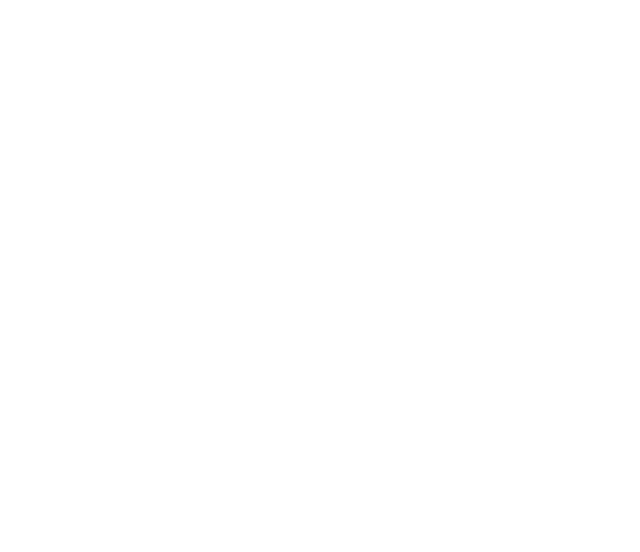
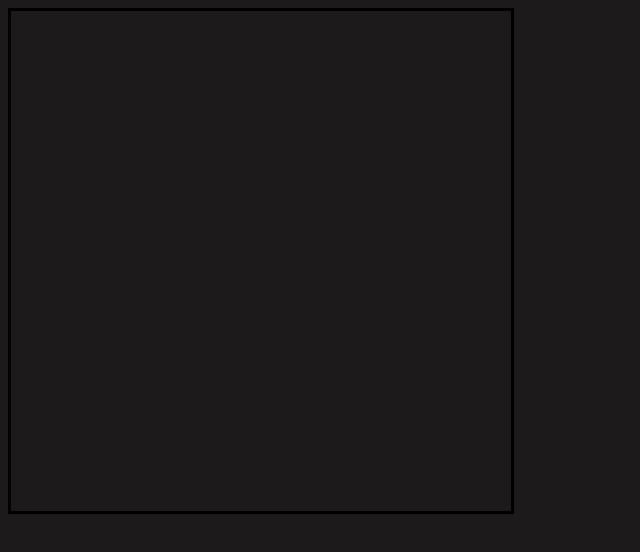
Before and after one commit to WebDvProjects/Etch-A-Sketch-Online, a plain HTML site: page index.html in a window 1280 px wide. Shown: the whole page, without its empty margins (0-640 px from the left). Drawn offline with Linux system fonts and the light colour scheme.

Commit message:
Squares added and drawing implemented

```diff
--- a/css/style.css
+++ b/css/style.css
@@ -0,0 +1,23 @@
+body{
+    background-color: rgb(28, 26, 26);
+}
+
+.canvas{
+    display: flex;
+    flex-wrap: wrap;
+    border: solid black;
+    padding: 0;
+
+    /* Take into consideration grid offsets */
+    width: 500px;
+    height: 500px;
+}
+
+.pixel{
+    /* border: solid; */
+    /* flex-grow: 0; */
+}
+
+/* .pixelate{
+  background-color: bisque;
+} */
--- a/index.html
+++ b/index.html
@@ -10,6 +10,7 @@
     <title>Etch-a-Sketch Online</title>
 </head>
 <body>
+    <div class="canvas"></div>
 
 </body>
 </html>
--- a/script.js
+++ b/script.js
@@ -0,0 +1,79 @@
+const canvas = document.querySelector(".canvas");
+let canvas_style = getComputedStyle(canvas);
+let grid_size = 16;
+let mouse_hold = false
+
+// creates and adds squares to a multi-dimensional array and a canvas
+function createSquares() {
+  let squares = new Array(grid_size);
+  for (let i = 0; i < squares.length; i++) {
+    squares[i] = new Array(squares.length);
+  }
+
+  // calculate the size of the squares
+
+  let size = getCanvasSize() / grid_size;
+
+  console.log(size + " " + canvas.style.width);
+  for (let i = 0; i < squares.length; i++) {
+    for (let j = 0; j < squares[i].length; j++) {
+      squares[i][j] = createPixel(`${size}px`);
+    }
+  }
+}
+
+// creates a single square and adds it to the canvas
+function createPixel(size) {
+  let square = document.createElement("div");
+  square.style.width = size;
+  square.style.height = size;
+  square.classList.toggle("pixel");
+
+  square.addEventListener('mousedown', (e)=>{
+    mouse_hold = true;
+    changeColor(e.currentTarget)
+    console.log("Mouse down");
+  })
+
+  square.addEventListener('mouseup', (e)=>{
+    mouse_hold = false;
+    console.log('Mouse up')
+  })
+
+  square.addEventListener('mouseover', (e)=>{
+    if(mouse_hold) changeColor(e.currentTarget)
+    console.log('Mouse over')
+  })
+
+
+
+  canvas.appendChild(square);
+
+  return square;
+}
+
+function changeColor(square){
+    square.style.background = 'blue'
+}
+
+function getCanvasSize() {
+  let w = canvas_style.width;
+  w = w.slice(0, w.length - 2);
+  return w;
+}
+
+// todo WORRY ABOUT UNITs OF SIZE px, vw, vh
+
+function updateCanvasOffset() {
+  let w = canvas_style.width;
+  const unit = (w = parseFloat(w.slice(0, w.length - 2)));
+
+  const offset = grid_size * 2; // !Assuming the square borders will be 1px on all sides
+
+  w += offset;
+  canvas.setAttribute("width", `${w}px`);
+  canvas.setAttribute("height", `${w}px`);
+}
+
+// Function call on load
+createSquares();
```
